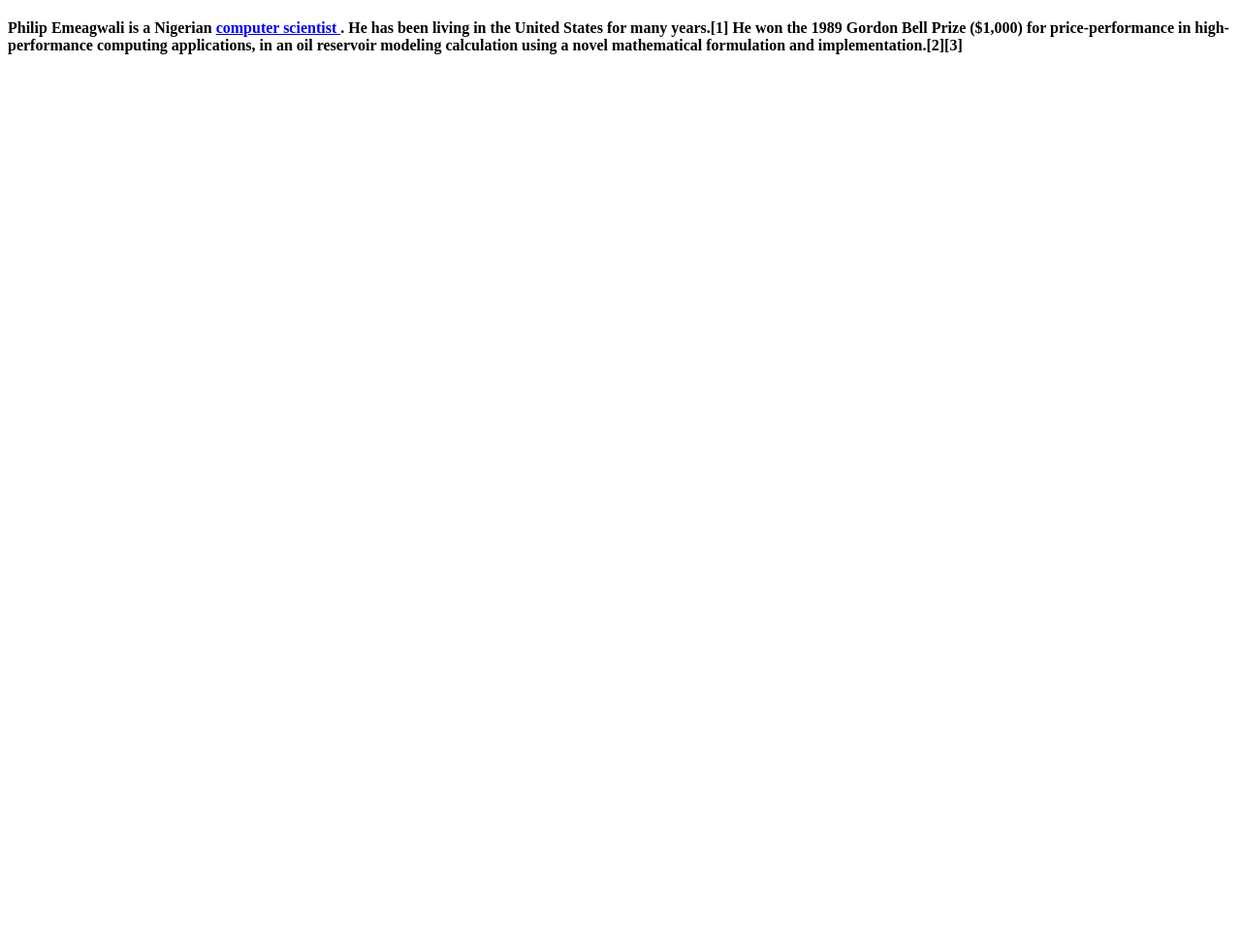
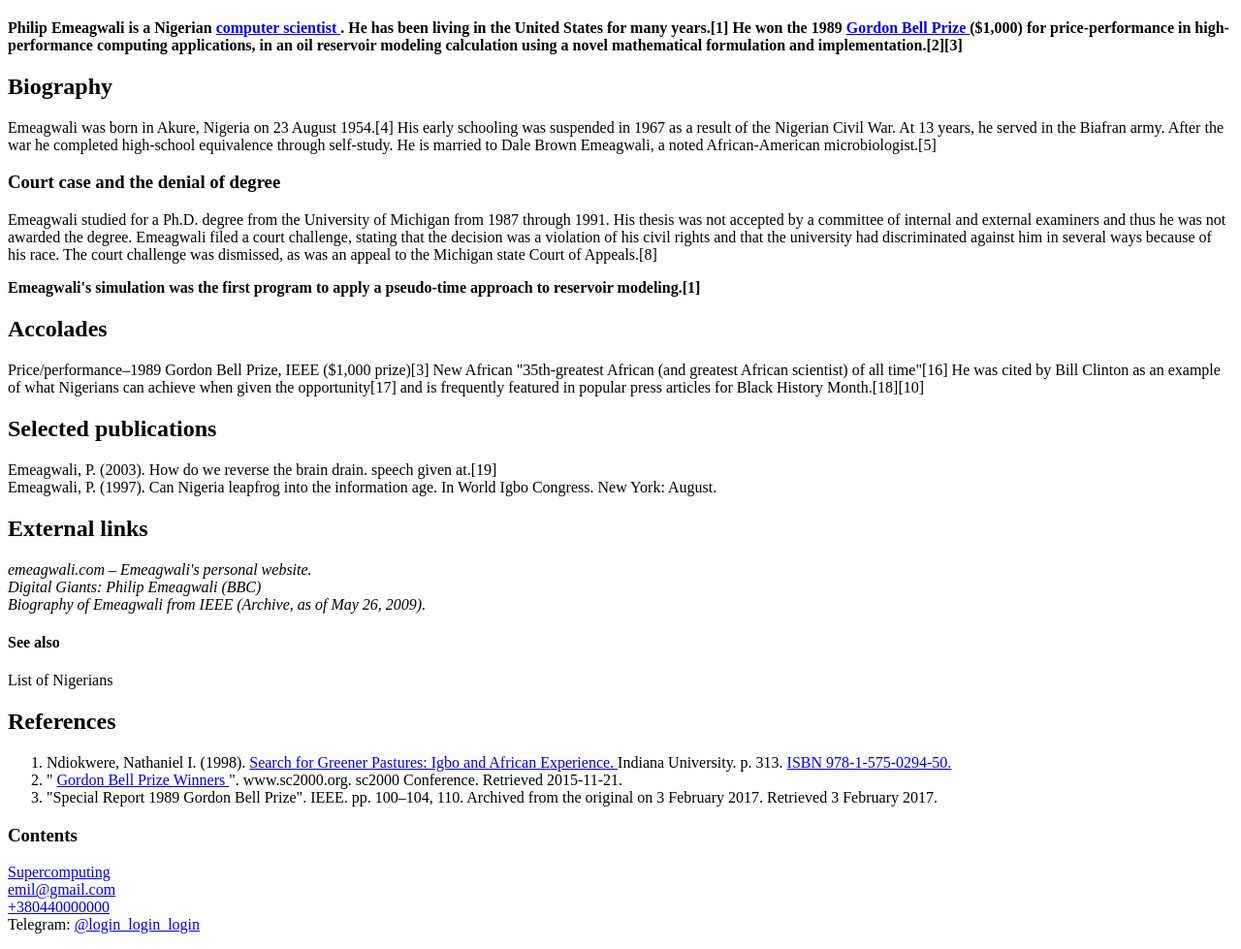
Before and after one commit to OksanaZaliubovska/Start1805, a plain HTML site: page 02/index.html in a window 1280 px wide. Shown: the part 60-1039 px from the top of the page at 97% size. Before the commit the page ends 800 px from the top, so only its background shows below. Drawn offline with Linux system fonts and the light colour scheme.

Commit message:
first commite

```diff
--- a/02/index.html
+++ b/02/index.html
@@ -12,8 +12,67 @@
     </h1>
     <p>
         <strong>
-            Philip Emeagwali is a Nigerian <a href="#"> computer scientist </a>. He has been living in the United States for many years.[1] He won the 1989 Gordon Bell Prize ($1,000) for price-performance in high-performance computing applications, in an oil reservoir modeling calculation using a novel mathematical formulation and implementation.[2][3]
+            Philip Emeagwali is a Nigerian <a href="#"> computer scientist </a>. He has been living in the United States for many years.[1]
+             He won the 1989 <a href="#">Gordon Bell Prize </a>  ($1,000) for price-performance in high-performance computing applications, in an oil reservoir modeling calculation using a novel mathematical formulation and implementation.[2][3]
         </strong>
+    </p>
+    <h2>Biography</h2>
+    <p>Emeagwali was born in Akure, Nigeria on 23 August 1954.[4] His early schooling was suspended in 1967 as a result of the Nigerian Civil War. At 13 years, he served in the Biafran army. After the war he completed high-school equivalence through self-study. He is married to Dale Brown Emeagwali, a noted African-American microbiologist.[5]
+    </p>
+    <h3>
+        Court case and the denial of degree
+    </h3>
+    <p>
+        Emeagwali studied for a Ph.D. degree from the University of Michigan from 1987 through 1991. His thesis was not accepted by a committee of internal and external examiners and thus he was not awarded the degree. Emeagwali filed a court challenge, stating that the decision was a violation of his civil rights and that the university had discriminated against him in several ways because of his race. The court challenge was dismissed, as was an appeal to the Michigan state Court of Appeals.[8]
+    </p>
+    <p>
+        <strong>
+            Emeagwali's simulation was the first program to apply a pseudo-time approach to reservoir modeling.[1]
+        </strong>
+    </p>
+    <h2>
+        Accolades
+    </h2>
+    <p>
+        Price/performance–1989 Gordon Bell Prize, IEEE ($1,000 prize)[3] New African "35th-greatest African (and greatest African scientist) of all time"[16] He was cited by Bill Clinton as an example of what Nigerians can achieve when given the opportunity[17] and is frequently featured in popular press articles for Black History Month.[18][10]
+    </p>
+    <h2>
+        Selected publications
+    </h2>
+    <p>
+        Emeagwali, P. (2003). How do we reverse the brain drain. speech given at.[19] <br> Emeagwali, P. (1997). Can Nigeria leapfrog into the information age. In World Igbo Congress. New York: August.
+    </p>
+    <h2>
+        External links
+    </h2>
+    <p>
+        <em>emeagwali.com – Emeagwali's personal website. <br> Digital Giants: Philip Emeagwali (BBC) <br> Biography of Emeagwali from IEEE (Archive, as of May 26, 2009).</em>
+    </p>
+    <h4>
+        See also
+    </h4>
+    <p>
+        List of Nigerians
+    </p>
+    <h2>References </h2>
+    <p>
+        <ol>
+            <li>Ndiokwere, Nathaniel I. (1998). <a href="#"> Search for Greener Pastures: Igbo and African Experience. </a>  Indiana University. p. 313. <a href="#"> ISBN 978-1-575-0294-50. </a>
+            </li>
+            <li>
+                " <a href="#"> Gordon Bell Prize Winners </a> ". www.sc2000.org. sc2000 Conference. Retrieved 2015-11-21.
+            </li>
+            <li>
+                "Special Report 1989 Gordon Bell Prize". IEEE. pp. 100–104, 110. Archived from the original on 3 February 2017. Retrieved 3 February 2017.
+            </li>
+        </ol>
+    </p>
+    <h3>Contents</h3>
+    <p>
+        <a href="#"> Supercomputing </a> <br>
+        <a href="mailto: emil@gmail.com">emil@gmail.com</a> <br>
+        <a href="tell:+380440000000">+380440000000</a> <br>
+        Telegram: <a href="@login_login_login"> @login_login_login</a> <br>
     </p>
 </body>
 </html>
```
